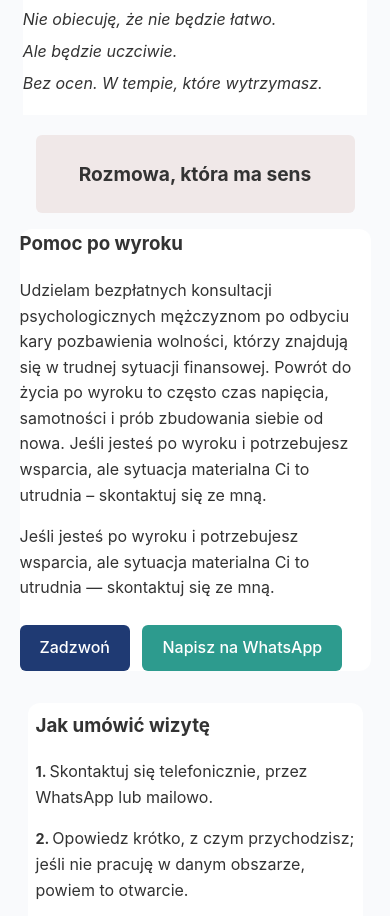
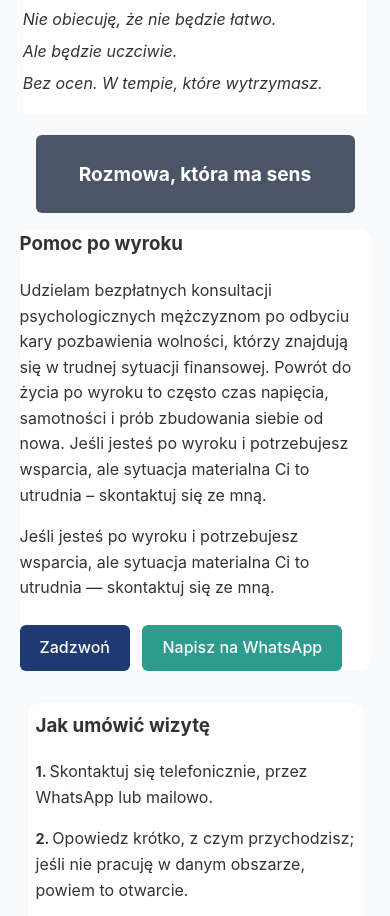
Before and after one commit to marcinLachman/judytanylec, a website: page index.html in a window 390 px wide. Shown: the part 799-1715 px from the top of the page. Drawn offline with Linux system fonts and the light colour scheme.

Commit message:
mobile10

```diff
--- a/style.css
+++ b/style.css
@@ -105,13 +105,14 @@ header {
 }
 /* INTRO */
 .intro {
-  background-color: rgba(238, 229, 229, 0.815);
+  background-color: #4a5568;
     border-radius: 6px;
     padding: 0.5rem;
     margin: 1rem;
 }
 
 .intro h2 {
+  color: white;
   text-align: center;
   font-size: 1.2rem;
   margin-bottom: 1rem;
```
